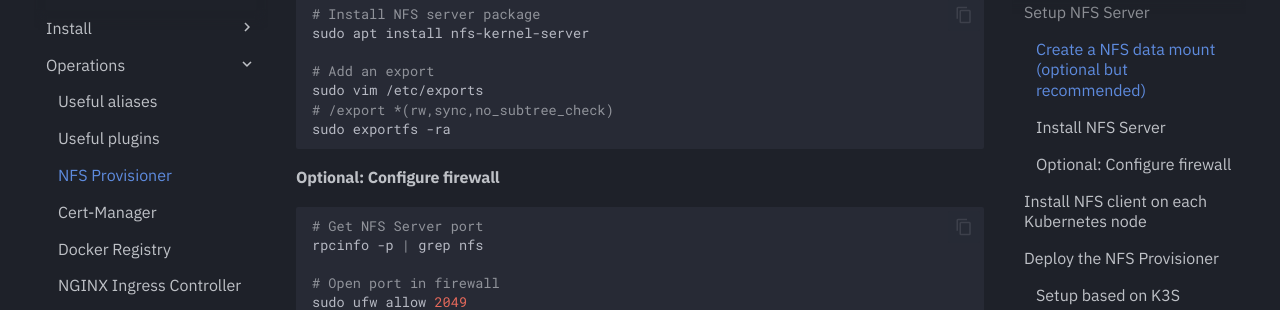
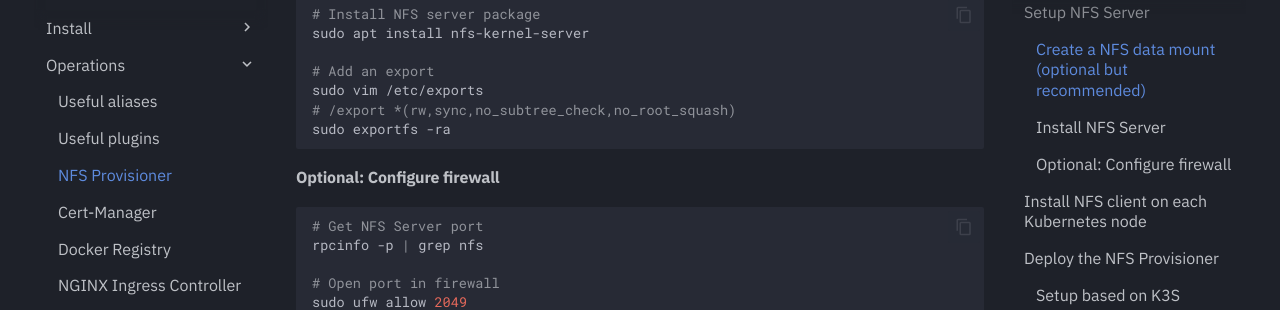
Before and after one commit to seillama-io/seillama-docs, an MkDocs documentation site: the page built from docs/kubernetes/ops/nfs-provisioner.md, in a window 1280 px wide and 900 px high, scrolled down 1433 px. Shown: the part 159-469 px from the top of the window. Built offline with MkDocs 1.6.1 and Material for MkDocs 9.7.7, drawn with Linux system fonts in a browser that asks for light colours; comment, search, counter and statistics services are not loaded.

Commit message:
Update nfs-provisioner.md

````diff
--- a/docs/kubernetes/ops/nfs-provisioner.md
+++ b/docs/kubernetes/ops/nfs-provisioner.md
@@ -75,7 +75,7 @@ sudo apt install nfs-kernel-server
 
 # Add an export
 sudo vim /etc/exports
-# /export *(rw,sync,no_subtree_check)
+# /export *(rw,sync,no_subtree_check,no_root_squash)
 sudo exportfs -ra
 ```
 
````
